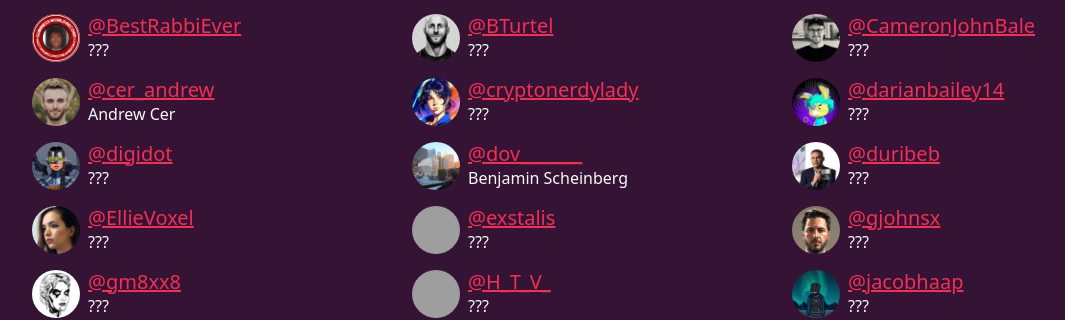
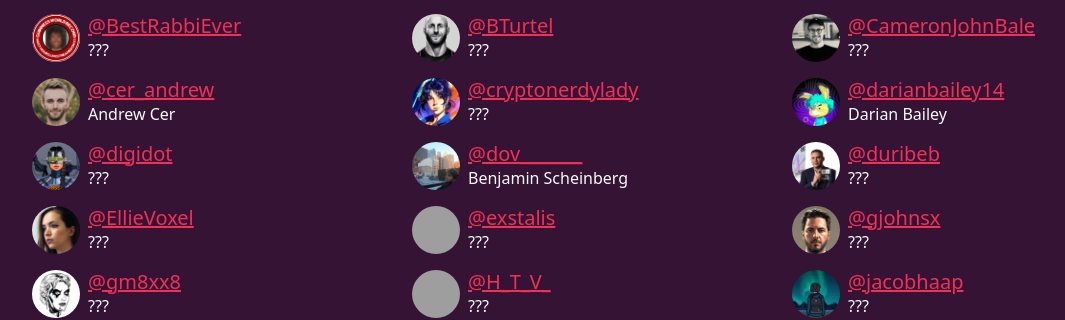
Before and after one commit to community-service/hour.gg, a Jekyll site: the page built from index.html, in a window 1280 px wide and 900 px high, scrolled down 2955 px, cut to the strip 157-477 px from the top of the window. Shown: the whole strip, without its empty margins (50-1115 px from the left). Built offline with Jekyll 4.4.1, drawn with Linux system fonts in a browser that asks for light colours; grey boxes are pictures that could not be loaded.

Commit message:
Update participants.yml
Added Darian Bailey

```diff
--- a/_data/participants.yml
+++ b/_data/participants.yml
@@ -80,7 +80,9 @@ cryptonerdylady:
   name: ???
 darianbailey14:
   x: darianbailey14
-  name: ???
+  name: Darian Bailey
+  github: Dsinghbailey
+  ethereum: "0x57632Ba9A844af0AB7d5cdf98b0056c8d87e3A85"
 digidot:
   x: digidot
   name: ???
```
